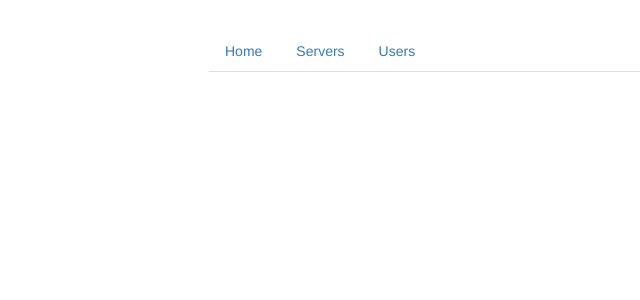
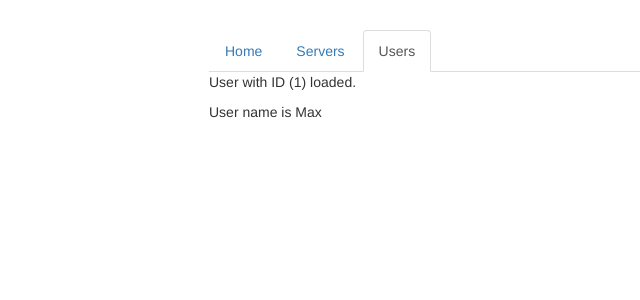
Before and after one commit to ArslanAmeer/Practicing-Angular8-Routing-OBSOLETE, an Angular app: page /users/1/Max in a window 1280 px wide. Before the commit this address led to /. Shown: the top 300 px of the page, without its empty margins (56-696 px from the left). Built offline with nearby package versions, Linux system fonts and the light colour scheme.

Commit message:
✨👍 Update: Adding Paramaeters in Router URL and Fetching data
datat passed and fetched and remain for single reload

```diff
--- a/src/app/app.module.ts
+++ b/src/app/app.module.ts
@@ -17,6 +17,7 @@
 const appRoutes: Routes = [
   { path: '', component: HomeComponent }, // this is for Default Page or empty url
   { path: 'users', component: UsersComponent },
+  { path: 'users/:id/:name', component: UserComponent }, // adding fetchable params in url
   { path: 'servers', component: ServersComponent },
 ];
 
--- a/src/app/users/user/user.component.html
+++ b/src/app/users/user/user.component.html
@@ -1,2 +1,2 @@
-<p>User with ID _ID_ loaded.</p>
-<p>User name is _NAME_</p>
+<p>User with ID ({{user.id}}) loaded.</p>
+<p>User name is {{user.name}}</p>
--- a/src/app/users/user/user.component.ts
+++ b/src/app/users/user/user.component.ts
@@ -1,16 +1,22 @@
 import { Component, OnInit } from '@angular/core';
+import { ActivatedRoute } from '@angular/router';
 
 @Component({
   selector: 'app-user',
   templateUrl: './user.component.html',
-  styleUrls: ['./user.component.css']
+  styleUrls: ['./user.component.css'],
 })
 export class UserComponent implements OnInit {
-  user: {id: number, name: string};
+  user: { id: number; name: string };
 
-  constructor() { }
+  constructor(private route: ActivatedRoute) {}
 
   ngOnInit() {
+    // Getting this parameter passed to this component route url
+    // this will set for the very first time when component intialized
+    this.user = {
+      id: this.route.snapshot.params['id'],
+      name: this.route.snapshot.params['name'],
+    };
   }
-
 }
```
